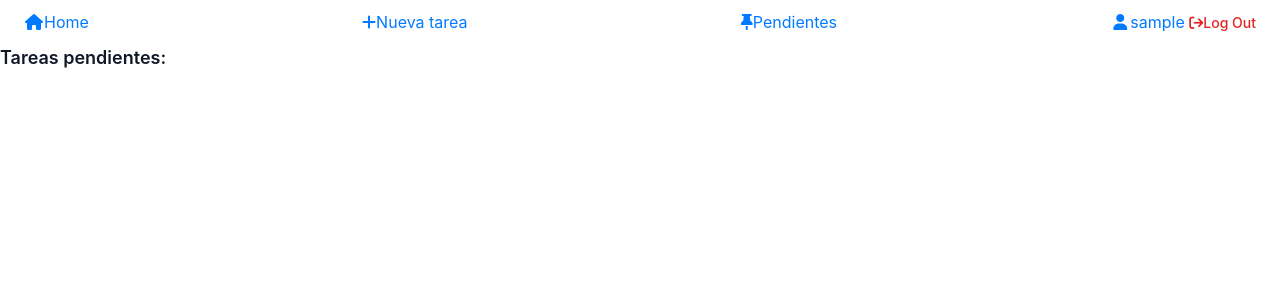
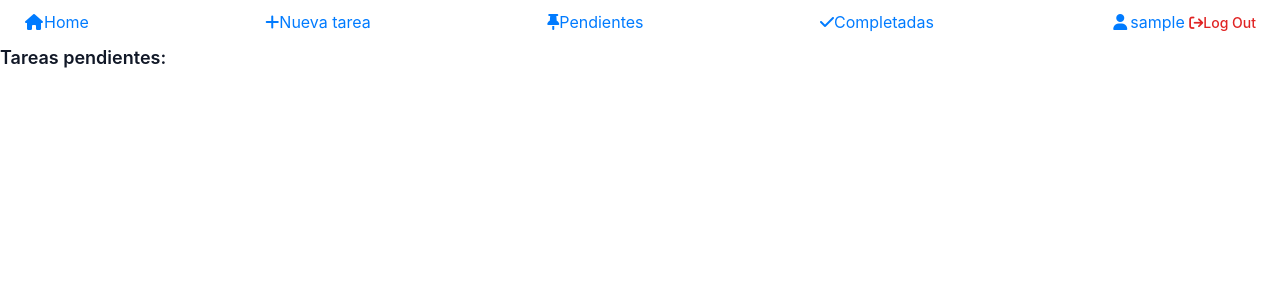
Before and after one commit to juandiegojp/task, a Django app: page /tasks/ in a window 1280 px wide. Shown: the top 300 px of the page. Run offline with Django 4.2, Linux system fonts and the light colour scheme; the visitor is signed in with stand-in values (Sample User, id 1); data that the repository does not hold is empty; some libraries are stand-ins or nearby versions.

Commit message:
No me acuerdo de lo que he hecho

```diff
--- a/djangocrud/urls.py
+++ b/djangocrud/urls.py
@@ -20,12 +20,13 @@ from task import views
 urlpatterns = [
     path('admin/', admin.site.urls),
     path('', views.home, name="home"),
-    path('signup/', views.signup, name="signup"),
     path('tasks/', views.tasks, name="tasks"),
+    path('tasks/completed/', views.tasks_completed, name="task_completed"),
     path('task/create', views.create_task, name="create_task"),
     path('task/<int:task_id>/', views.task_detail, name="task_detail"),
     path('task/<int:task_id>/complete', views.task_complete, name="task_complete"),
     path('task/<int:task_id>/delete', views.task_delete, name="task_delete"),
+    path('signup/', views.signup, name="signup"),
+    path('signin/', views.signin, name="signin"),
     path('logout/', views.signout, name="logout"),
-    path('signin/', views.signin, name="signin"),
 ]
--- a/task/templates/base.html
+++ b/task/templates/base.html
@@ -26,21 +26,18 @@
       <div
         class="flex flex-wrap justify-between items-center mx-auto max-w-screen-xl px-4 md:px-6 py-2.5"
       >
-        <a href="/"><i class="fa fa-fw fa-home"></i>Home</a>
-        <a href="/task/create"> <i class="fa fa-plus" aria-hidden="true"></i>Nueva tarea</a>
-        <a href="/tasks"><i class="fa fa-thumb-tack" aria-hidden="true"></i>Pendientes</a>
-        <div class="justify-around">
-          {% if user.is_authenticated %}
+        <a href=" {% url 'home' %} "><i class="fa fa-fw fa-home"></i>Home</a>
+        {% if user.is_authenticated %}
+          <a href=" {% url 'create_task' %} "> <i class="fa fa-plus" aria-hidden="true"></i>Nueva tarea</a>
+          <a href=" {% url 'tasks' %} "><i class="fa fa-thumb-tack" aria-hidden="true"></i>Pendientes</a>
+          <a href=" {% url 'task_completed' %} "><i class="fa fa-check" aria-hidden="true"></i>Completadas</a>
+          <div class="justify-around">
           <a href="#"><i class="fa fa-fw fa-user"></i>{{ user.username }}</a>
-          <a
-            href="/logout"
-            class="text-sm font-medium text-red-600 dark:text-red-500 hover:underline"
-          >
-            <i class="fa fa-sign-out" aria-hidden="true"></i>Log Out</a
-          >
-          {% else %}
-          <a href="/signup"> <i class="fa fa-fw fa-user"></i>Sign up</a>
-          <a href="/signin">Sign in</a>
+          <a href=" {% url 'logout' %} " class="text-sm font-medium text-red-600 dark:text-red-500 hover:underline"><i class="fa fa-sign-out" aria-hidden="true"></i>Log Out</a>
+        {% else %}
+          <div class="justify-around">
+          <a href=" {% url 'signup' %} "> <i class="fa fa-fw fa-user"></i>Sign up</a>
+          <a href=" {% url 'signin' %} ">Sign in</a>
           {% endif %}
         </div>
       </div>
--- a/task/templates/task.html
+++ b/task/templates/task.html
@@ -8,11 +8,12 @@
     {% for task in tasks %}
     <li>
         {% if task.important %}
-        <a href="{% url 'task_detail' task.id %}"><i class="fa fa-check" aria-hidden="true"></i>{{ task.title }}</a>
+        <a href="{% url 'task_detail' task.id %}"><i class="fa fa-exclamation-circle" aria-hidden="true"></i>{{ task.title }}</a>
         {% else %}
         <a href="{% url 'task_detail' task.id %}">{{ task.title }}</a>
         {% endif %}
         <em class="font-italic">{{ task.user.username }}</em>
+        <p>{{ task.datecompleted|date:'M j Y:i'}}</p>
     </li>
     {% endfor %}
 </ul>
--- a/task/templates/task_detail.html
+++ b/task/templates/task_detail.html
@@ -14,7 +14,7 @@
 </form>
 <form action="{% url 'task_complete' task.id %}" method="post">
     {% csrf_token %}
-    <button type="submit" class="text-white bg-blue-700 hover:bg-blue-800 focus:ring-4 focus:ring-blue-300 font-medium rounded-lg text-sm px-5 py-2.5 mr-2 mb-2 dark:bg-blue-600 dark:hover:bg-blue-700 focus:outline-none dark:focus:ring-blue-800">
+    <button type="submit" class="text-white bg-green-700 hover:bg-green-800 focus:ring-4 focus:ring-green-300 font-medium rounded-lg text-sm px-5 py-2.5 mr-2 mb-2 dark:bg-green-600 dark:hover:bg-green-700 focus:outline-none dark:focus:ring-green-800">
       Complete</button>
 </form>
 <form action="{% url 'task_delete' task.id %}" method="post">
--- a/task/views.py
+++ b/task/views.py
@@ -71,6 +71,11 @@ def tasks(request):
         'tasks': tasks
     })
 
+def tasks_completed(request):
+    tasks = Task.objects.filter(user=request.user, datecompleted__isnull=False).order_by('-datecompleted')
+    return render(request, 'task.html', {
+        'tasks': tasks
+    })
 
 def create_task(request):
     if request.method == 'GET':
```
